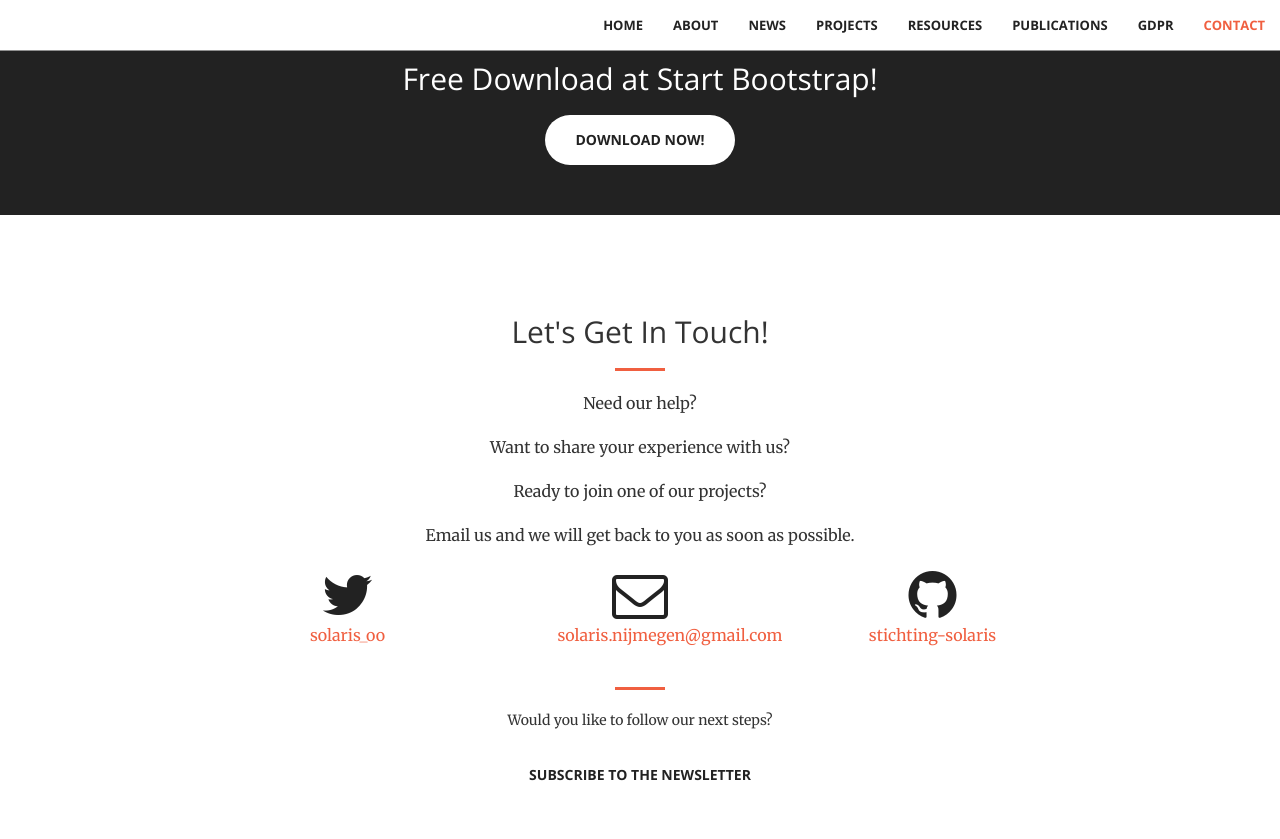
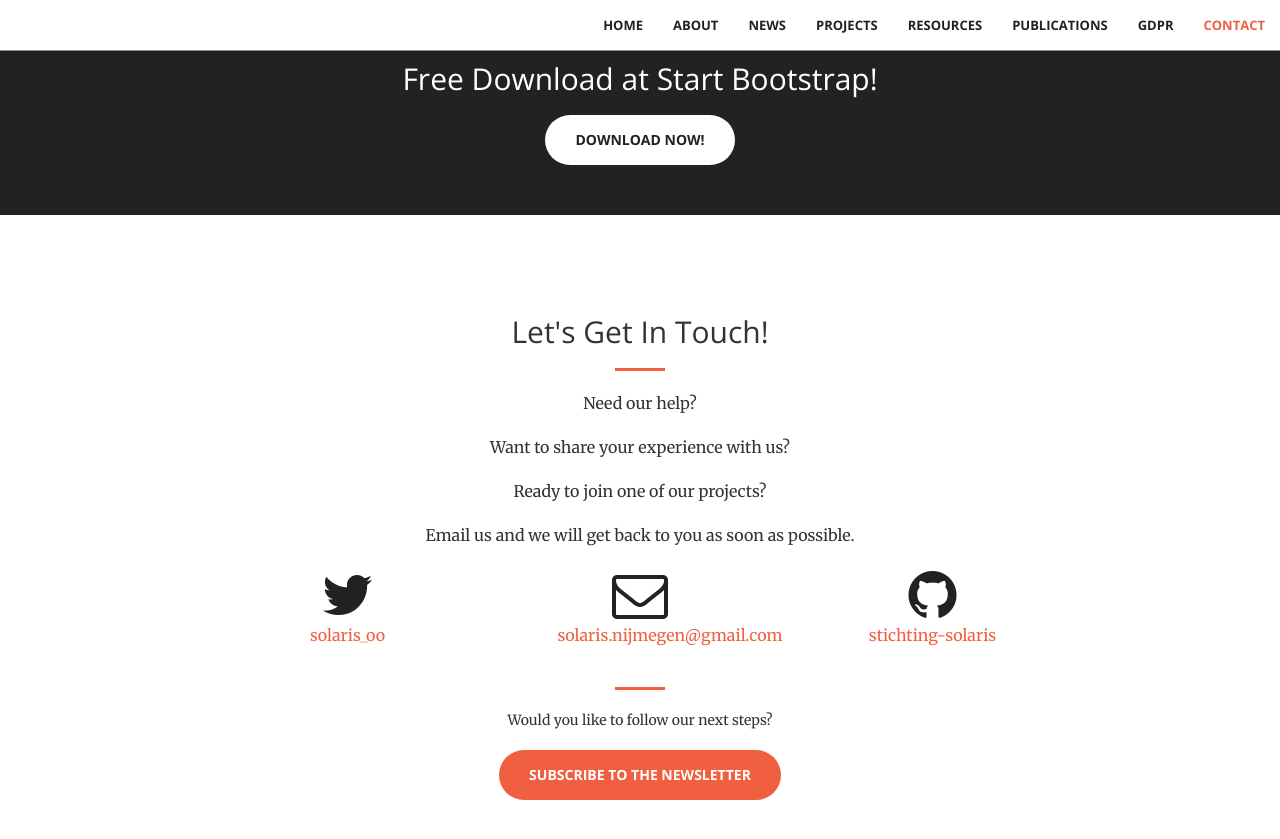
Before and after one commit to stichting-solaris/stichting-solaris.github.io, a Jekyll site: the page built from index.html, in a window 1280 px wide and 900 px high, scrolled down 3852 px. Shown: the top 839 px of the window. Built offline with Jekyll 4.4.1, drawn with Linux system fonts in a browser that asks for light colours.

Commit message:
Update contact.html

```diff
--- a/_includes/contact.html
+++ b/_includes/contact.html
@@ -32,6 +32,7 @@
 
             <div class="col-lg-8 col-lg-offset-2 text-center">
                 <p><hr class="primary">Would you like to follow our next steps?</hr></p>
-                <a href="https://docs.google.com/forms/d/e/1FAIpQLScpqlLzRvparlE8pMLngbDYTsuvCRceFIo6CdVmq7CO6-5D1g/viewform?vc=0&c=0&w=1" class="btn btn-default btn-xl">Subscribe to the newsletter</a>
+                <a href="https://docs.google.com/forms/d/e/1FAIpQLScpqlLzRvparlE8pMLngbDYTsuvCRceFIo6CdVmq7CO6-5D1g/viewform?vc=0&c=0&w=1"
+                   class="btn btn-primary btn-xl">Subscribe to the newsletter</a>
             </div>
 </section>
```
